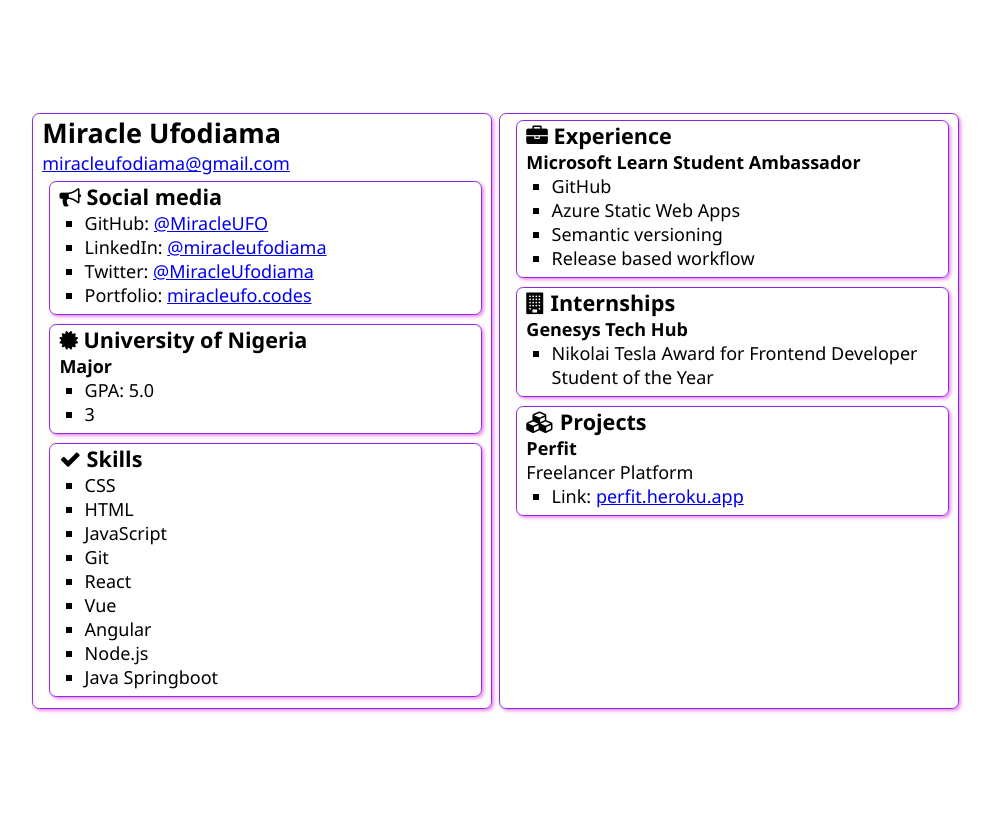
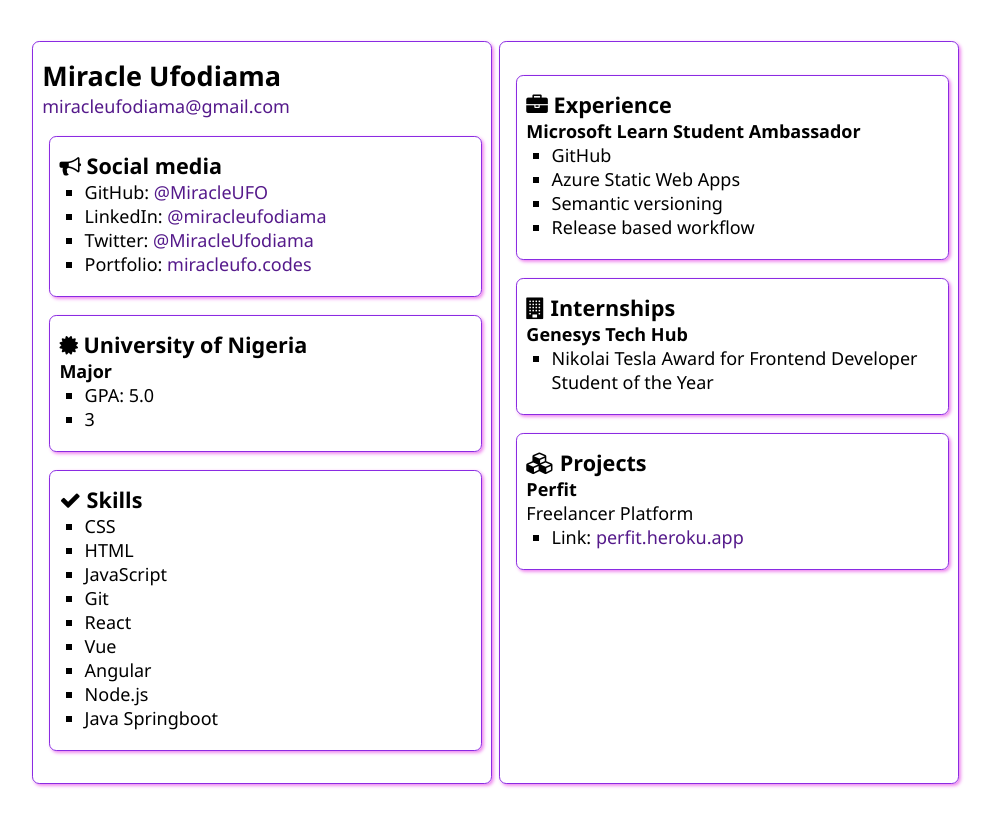
Before and after one commit to MiracleUFO/SATechnicalOnboarding, a plain HTML site: page src/index.html in a window 1280 px wide. Shown: the whole page, without its empty margins (148-1142 px from the left). Drawn offline with Linux system fonts and the light colour scheme.

Commit message:
style: padding in boxes and link styling
- Removed link underline decoration and set a new default color for all links.

- Added larger bottom and top padding to cells.

```diff
--- a/src/style.css
+++ b/src/style.css
@@ -22,9 +22,9 @@ main {
     border-style: solid;
     border-color: blueviolet;
     margin-left: .4em;
-    padding: .0em .5em .1em .5em;
-    margin-bottom: .5em;
-    margin-top: .3em;
+    padding: .8em .5em .8em .5em;
+    margin-bottom: 1em;
+    margin-top: 1em;
 }
 
 h1 {
@@ -50,3 +50,8 @@ ul {
     list-style-type: square;
     padding-left: 1.4em;
 }
+
+a {
+    text-decoration: none;
+    color: #551A8B;
+}
```
